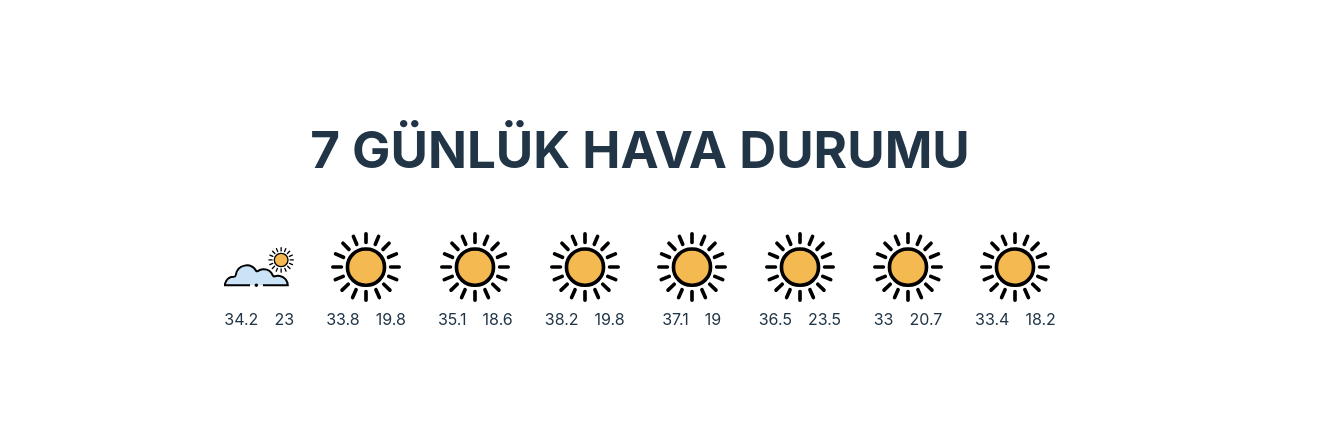
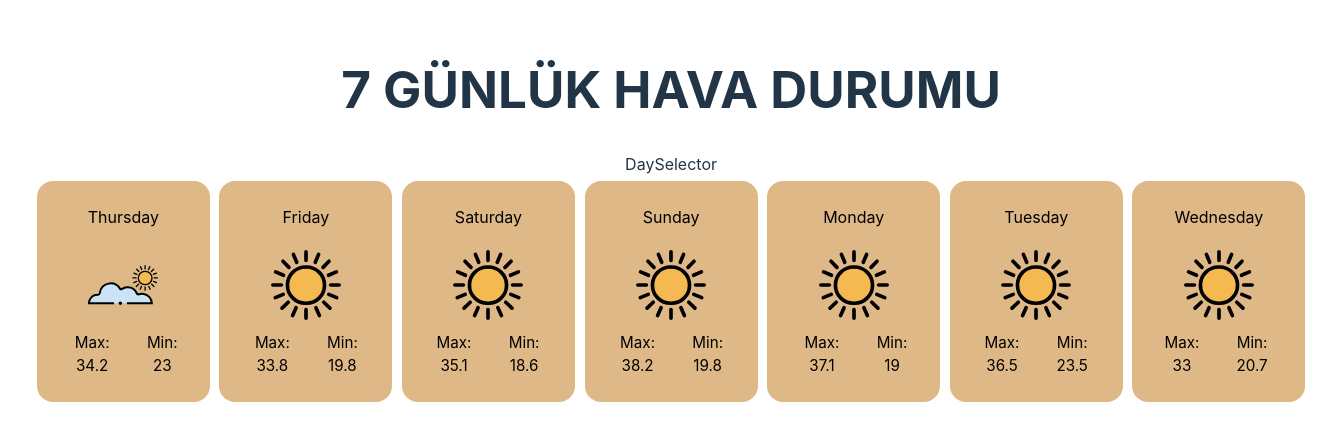
Before and after one commit to TunahanTuna/react-weather-app, a React (Vite) app: page / in a window 1280 px wide. Shown: the part 183-624 px from the top of the page, 1342 px wide, since content can reach past the window. Built offline with nearby package versions, Linux system fonts and the light colour scheme; no server answers.

Commit message:
weather conditions UI complated

```diff
--- a/package.json
+++ b/package.json
@@ -11,6 +11,7 @@
   },
   "dependencies": {
     "axios": "^1.4.0",
+    "moment": "^2.29.4",
     "react": "^18.2.0",
     "react-dom": "^18.2.0",
     "react-dotenv": "^0.1.3",
--- a/src/App.css
+++ b/src/App.css
@@ -52,9 +52,20 @@
   justify-content: center;
   align-items: center;
   padding: 1em;
+  background-color: burlywood;
+  color: black;
+  margin: 0.3em;
+  padding: 1.5em;
+  border-radius: 1em;
+  min-width: 125px;
 }
 .weather-subcontainer {
   display: flex;
+  width: 100%;
+  justify-content: center;
+  align-items: center;
+  padding-top: 0.5em;
+  font-size: 0.95em;
 }
 .weather-max {
   padding-right: 1em;
@@ -62,3 +73,10 @@
 .weather-main {
   display: flex;
 }
+.weather-day {
+  margin-bottom: 1em;
+}
+.today {
+  font-weight: bold;
+  background-color: rgb(144, 180, 76);
+}
--- /dev/null
+++ b/src/components/DaySelector.jsx
@@ -0,0 +1,10 @@
+import React, { useContext } from "react";
+import { CityContext } from "../context/cityContext";
+
+function DaySelector() {
+  const { cities } = useContext(CityContext);
+  console.log(cities);
+  return <div>DaySelector</div>;
+}
+
+export default DaySelector;
--- a/src/components/WeatherContainer.jsx
+++ b/src/components/WeatherContainer.jsx
@@ -2,19 +2,24 @@ import React, { useContext, useEffect } from "react";
 import { weatherContext } from "../context/weatherContext";
 import WeatherItem from "./WeatherItem";
 import { conditions } from "../icons";
+import DaySelector from "./DaySelector";
 function WeatherContainer() {
-  const { weathers, setWeathers } = useContext(weatherContext);
+  const { weathers } = useContext(weatherContext);
 
   return (
     <div>
       <div>
         <h1>7 GÜNLÜK HAVA DURUMU</h1>
       </div>
-
+      <div>
+        <DaySelector />
+      </div>
       <div className="weather-main">
-        {weathers.map((w) => (
-          <WeatherItem key={w.datetime} weather={w} />
-        ))}
+        {weathers
+          .filter((w, index) => index != weathers.length - 1)
+          .map((w) => (
+            <WeatherItem key={w.datetime} weather={w} />
+          ))}
       </div>
     </div>
   );
--- a/src/components/WeatherItem.jsx
+++ b/src/components/WeatherItem.jsx
@@ -1,19 +1,26 @@
 import React from "react";
 import { conditions } from "../icons";
 import "../App.css";
+import moment from "moment/moment";
 function WeatherItem({ weather }) {
-  const { icon, tempmax, tempmin } = weather;
+  const { icon, tempmax, tempmin, datetime } = weather;
   // {deneme && React.createElement(deneme.item)}
-  const deneme = conditions.find((condition) => condition.name === icon);
-
+  const day = moment(datetime).format("LLLL").split(",")[0];
+  const weekofDay = moment(datetime).calendar().split(" ")[0];
+  const icons = conditions.find((condition) => condition.name === icon);
   return (
-    <div className="weather-container">
+    <div
+      className={`weather-container ${
+        weekofDay.toLowerCase() === "today" ? "today" : ""
+      }`}
+    >
+      <div className="weather-day">{day}</div>
       <div className="weather-icon">
-        {deneme && React.createElement(deneme.item)}
+        {icons && React.createElement(icons.item)}
       </div>
       <div className="weather-subcontainer">
-        <div className="weather-max">{tempmax}</div>
-        <div className="weather-min">{tempmin}</div>
+        <div className="weather-max">Max: {tempmax}</div>
+        <div className="weather-min">Min: {tempmin}</div>
       </div>
     </div>
   );
--- a/src/context/weatherContext.jsx
+++ b/src/context/weatherContext.jsx
@@ -13,7 +13,6 @@ export const WeatherProvider = ({ children }) => {
     };
     deneme();
   }, []);
-  console.log(weathers);
 
   const values = {
     weathers,
--- a/src/core/fetchData.js
+++ b/src/core/fetchData.js
@@ -312,7 +312,6 @@ export const fetchWeathers = async () => {
 };
 
 export const fetchCities = async () => {
-  //const { data } = await axios.get(import.meta.env.VITE_CITY_API_URL);
-  return [];
+  const { data } = await axios.get(import.meta.env.VITE_CITY_API_URL);
   return data && data.data;
 };
```
Also changed, not shown: 1 other file (tests, documents, lock files or other folders).
